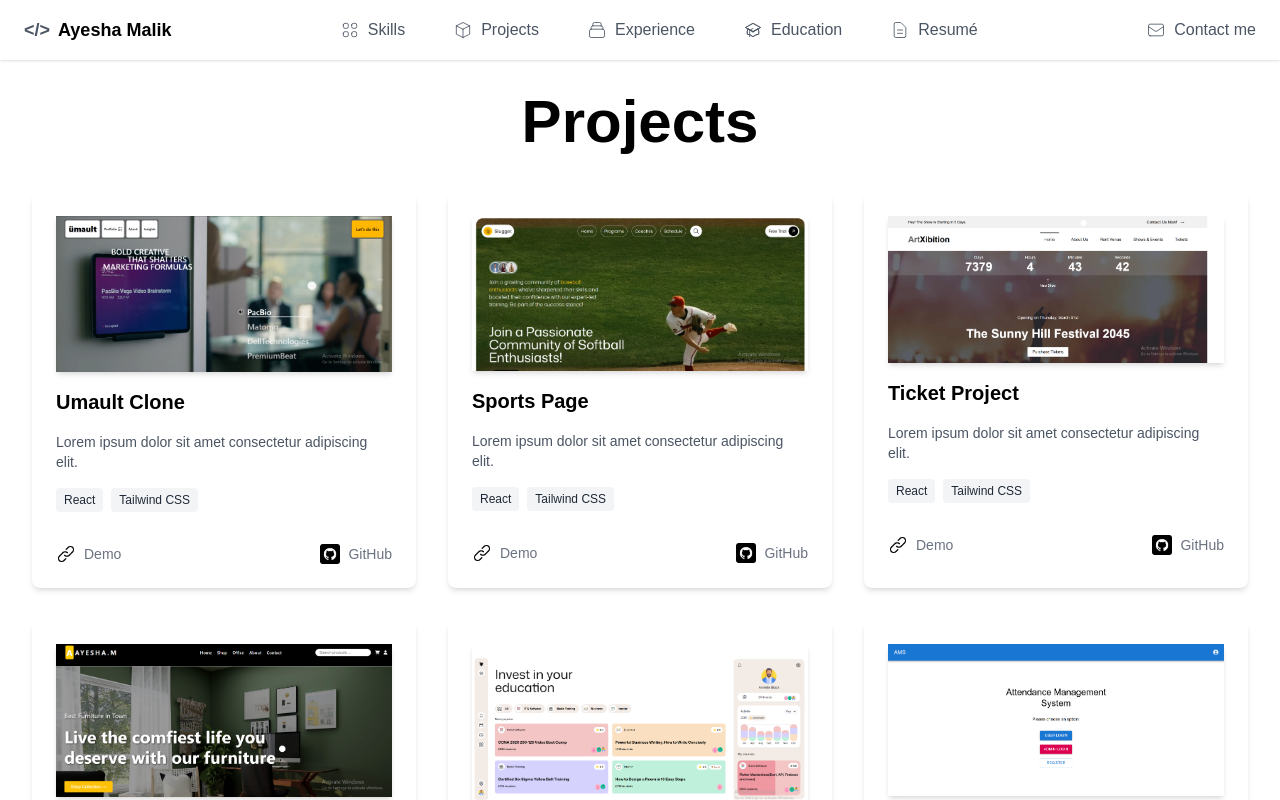
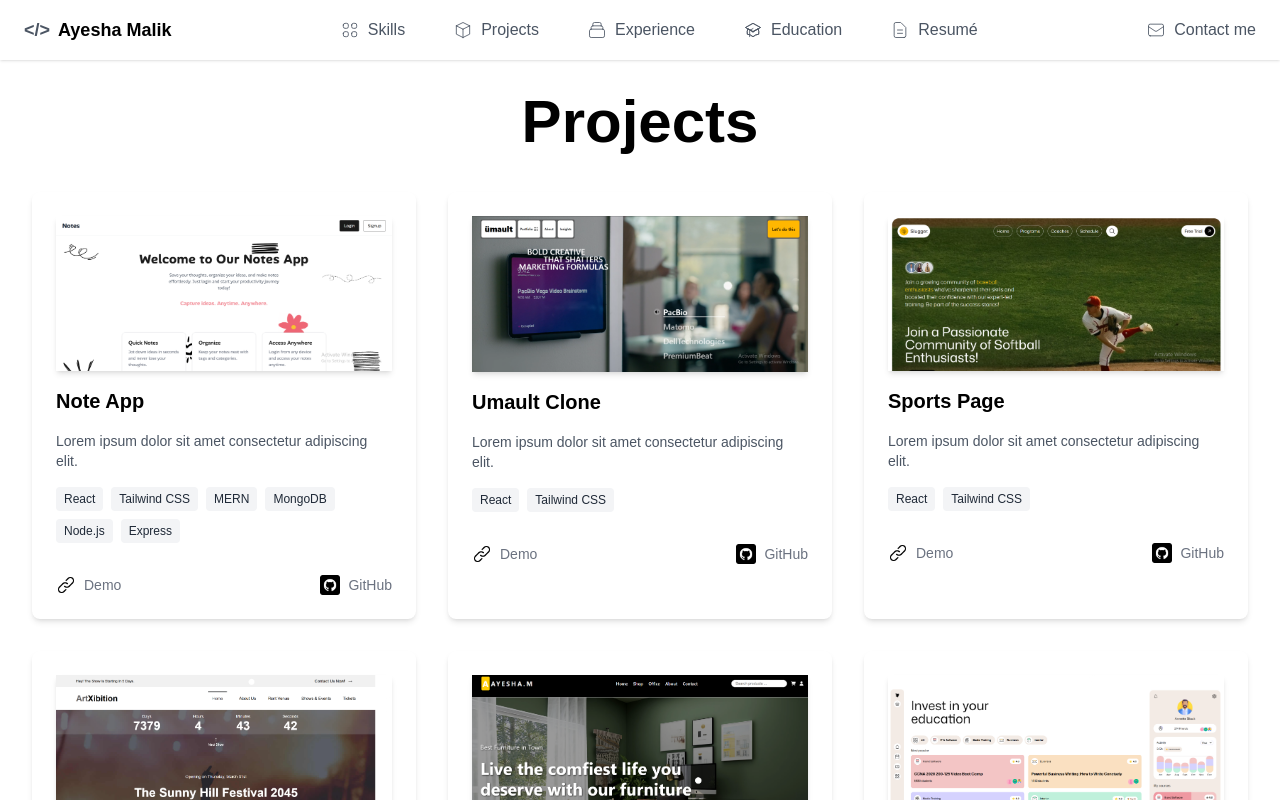
Before and after one commit to ayeshaMalik86/Portfolio, a React (Create React App) app: page /projects in a window 1280 px wide. Shown: the top 800 px of the page. Built offline with nearby package versions, Linux system fonts and the light colour scheme; a web font is replaced by a local one.

Commit message:
feat: add new projects

```diff
--- a/src/pages/Projects.jsx
+++ b/src/pages/Projects.jsx
@@ -34,6 +34,14 @@ const ProjectCard = ({ title, description, tags, demoLink, githubLink, image })
 
 const Projects = () => {
   const projects = [
+    {
+      title: 'Note App',
+      description: 'Lorem ipsum dolor sit amet consectetur adipiscing elit.',
+      tags: ['React', 'Tailwind CSS', 'MERN', 'MongoDB', 'Node.js', 'Express'],
+      demoLink: 'https://notes-app-frontend-mu-three.vercel.app/',
+      githubLink: 'https://github.com/ayeshaMalik86/notes-app-frontend',
+      image: '/assets/notes-app.png',
+    },
     {
       title: 'Umault Clone',
       description: 'Lorem ipsum dolor sit amet consectetur adipiscing elit.',
```
Also changed, not shown: public/assets/notes-app.png (added).
